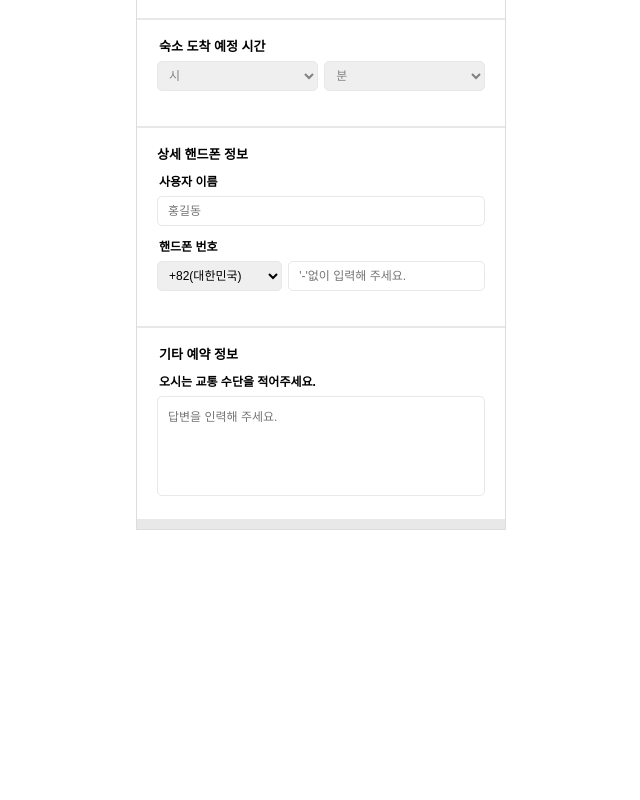
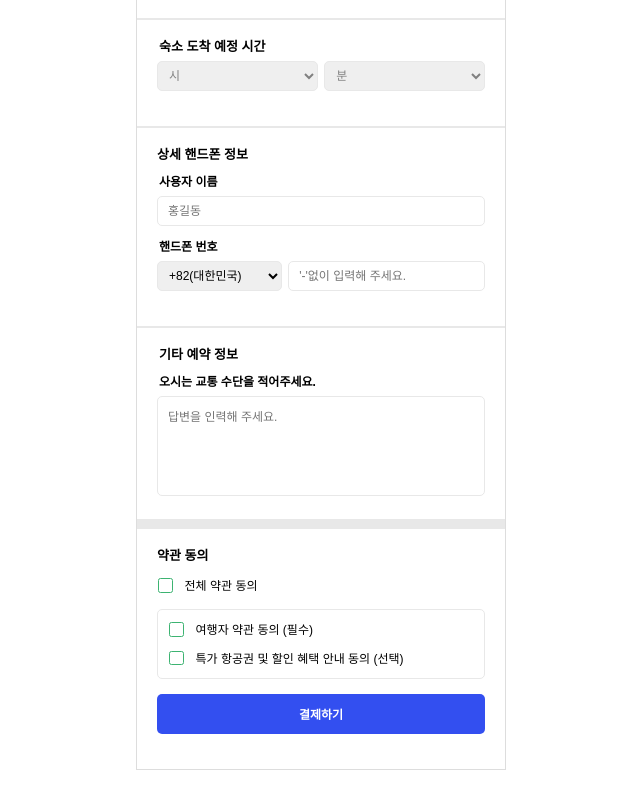
Before and after one commit to haerang94/react-reservation-form, a React (Create React App) app: page / in a window 1280 px wide. Shown: the part 359-1159 px from the top of the page, without its empty margins (319-959 px from the left). Before the commit the page ends 919 px from the top, so only its background shows below. Built offline with nearby package versions, Linux system fonts and the light colour scheme; a web font is replaced by a local one.

Commit message:
feat: terms 컴포넌트 UI 구현

```diff
--- a/src/components/ContactInfo.js
+++ b/src/components/ContactInfo.js
@@ -33,6 +33,9 @@ const FlexContainer = styled.div`
     height: 30px;
     border: 1px solid ${(props) => props.theme.color.lightGray};
     border-radius: 5px;
+  }
+  & select:hover {
+    cursor: pointer;
   }
 `;
 
--- /dev/null
+++ b/src/components/Terms.js
@@ -0,0 +1,102 @@
+import React from "react";
+import styled from "styled-components";
+
+const TermsWrapper = styled.section`
+  width: 100%;
+  padding: 20px;
+
+  & header {
+    font-weight: bold;
+    font-size: ${(props) => props.theme.size.md};
+    margin-bottom: 15px;
+  }
+  & > * {
+    margin-bottom: 15px;
+  }
+
+  & input[type="checkbox"] + label {
+    display: block;
+    cursor: pointer;
+    font-size: ${(props) => props.theme.size.mmd};
+    padding: 0.1em;
+  }
+
+  & input[type="checkbox"] {
+    display: none;
+  }
+
+  & input[type="checkbox"] + label:before {
+    content: "\\2714";
+    border: 0.1em solid mediumseagreen;
+    border-radius: 0.2em;
+    display: inline-block;
+    width: ${(props) => props.theme.size.smd};
+    height: ${(props) => props.theme.size.smd};
+    margin-right: 1em;
+    vertical-align: center;
+    color: transparent;
+    transition: 0.1s;
+    font-size: ${(props) => props.theme.size.mmd};
+    padding: 0.1em;
+  }
+
+  & input[type="checkbox"] + label:active:before {
+    transform: scale(0.5);
+    border: 1px solid mediumseagreen;
+  }
+
+  & input[type="checkbox"]:checked + label:before {
+    background-color: MediumSeaGreen;
+    color: #fff;
+  }
+  & > div {
+    display: flex;
+    flex-direction: column;
+    justify-content: space-evenly;
+    width: 100%;
+    height: 70px;
+    border: 1px solid ${(props) => props.theme.color.lightGray};
+    padding: 0 10px;
+    border-radius: 5px;
+  }
+`;
+
+const SubmitBtn = styled.button`
+  height: 40px;
+  width: 100%;
+  background: ${(props) => props.theme.color.blue};
+  color: #fff;
+  font-weight: bold;
+  border: none;
+  border-radius: 5px;
+  &:hover {
+    cursor: pointer;
+  }
+`;
+
+const Terms = () => {
+  return (
+    <TermsWrapper>
+      <header>약관 동의</header>
+
+      <input type="checkbox" name="all-terms" id="all-terms" />
+      <label htmlFor="all-terms">전체 약관 동의</label>
+
+      <div>
+        <input
+          type="checkbox"
+          name="traveler-term-agree"
+          id="traveler-term-agree"
+        />
+        <label htmlFor="traveler-term-agree">여행자 약관 동의 (필수)</label>
+        <input type="checkbox" name="bargain-agree" id="bargain-agree" />
+        <label htmlFor="bargain-agree">
+          특가 항공권 및 할인 혜택 안내 동의 (선택)
+        </label>
+      </div>
+      <SubmitBtn>결제하기</SubmitBtn>
+    </TermsWrapper>
+  );
+};
+
+export default Terms;
--- a/src/components/Time.js
+++ b/src/components/Time.js
@@ -28,6 +28,9 @@ const FlexWrapper = styled.div`
     height: 30px;
     padding: 0 7px;
     color: gray;
+  }
+  & select:hover {
+    cursor: pointer;
   }
 `;
 
--- a/src/components/Traveler.js
+++ b/src/components/Traveler.js
@@ -80,11 +80,13 @@ const ButtonContainer = styled.div`
   & label:nth-child(2) {
     border-radius: 5px 0 0 5px;
   }
-
+  & input[type="radio"] + label:hover {
+    cursor: pointer;
+  }
   & input[type="radio"]:checked + label {
-    border: 1px solid pink;
+    border: 1px solid ${(props) => props.theme.color.blue};
     color: ${(props) => props.theme.color.blue};
-    background: ${(props) => props.theme.color.beige};
+    background: ${(props) => props.theme.color.lightBlue};
     & span {
       font-weight: bold;
     }
--- /dev/null
+++ b/src/containers/TermsContainer.js
@@ -0,0 +1,7 @@
+import React from "react";
+import Terms from "components/Terms";
+const TermsContainer = () => {
+  return <Terms></Terms>;
+};
+
+export default TermsContainer;
--- a/src/pages/Reservation.js
+++ b/src/pages/Reservation.js
@@ -4,6 +4,7 @@ import TravelerContainer from "containers/TravelerContainer";
 import TimeContainer from "containers/TimeContainer";
 import ContactInfoContainer from "containers/ContactInfoContainer";
 import OtherInfoContainer from "containers/OtherInfoContainer";
+import TermsContainer from "containers/TermsContainer";
 
 const ReservationWrapper = styled.section`
   width: 370px;
@@ -19,6 +20,7 @@ const Reservation = () => {
         <TimeContainer />
         <ContactInfoContainer />
         <OtherInfoContainer />
+        <TermsContainer />
       </ReservationWrapper>
     </>
   );
--- a/src/styles/theme.js
+++ b/src/styles/theme.js
@@ -1,13 +1,16 @@
 const theme = {
   color: {
     blue: "#334FF0",
-    lightBlue: "#dbf6e9",
+    lightBlue: "#f1f6f9",
     middleBlue: "#79DFF4",
     mint: "#ACEAF1",
     lightGray: "#e8e8e8",
     gray: "#bbbfca",
-    pink: "#fcf1f1",
+    pink: "#fa7f72",
     beige: "#fff5ea",
+    carrot: "#f5a25d",
+    yellow: "#fcf876",
+    yellowBlue: "#3797a4",
   },
   size: {
     sm: "5px",
```
